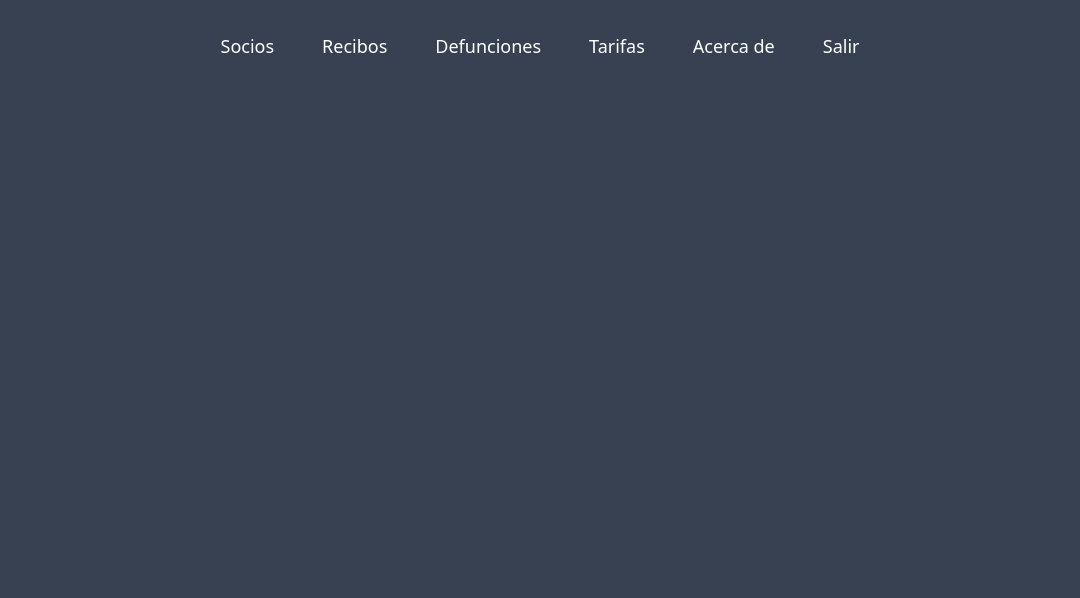
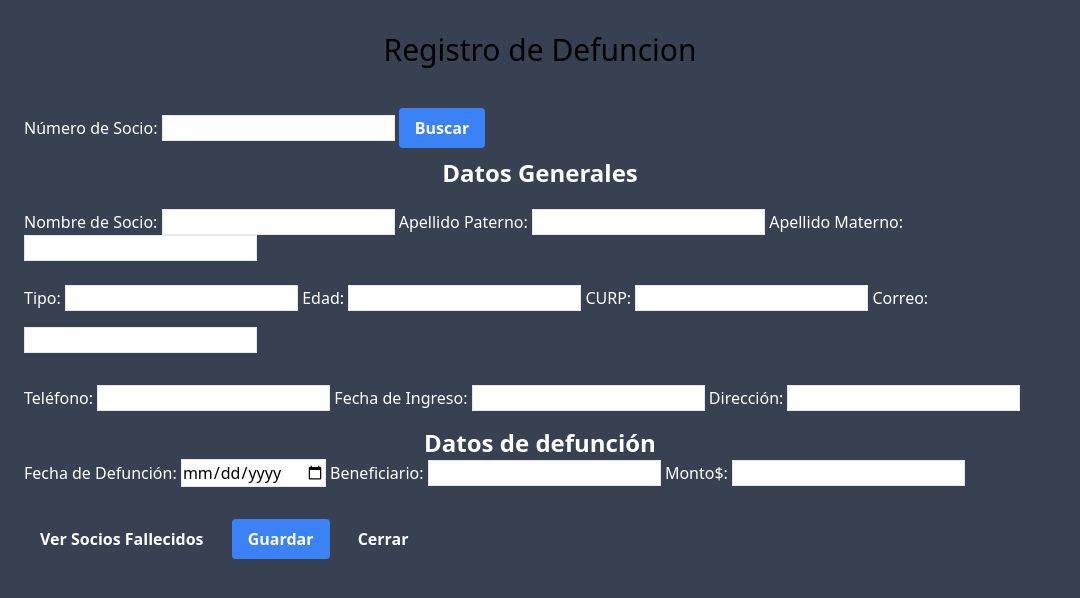
Before and after one commit to Thrashy190/sports-club-electron, an Electron app: page src/views/deaths.html in a window 1080 px wide. Drawn offline with Linux system fonts and the light colour scheme.

Commit message:
Update deaths.html

```diff
--- a/src/views/deaths.html
+++ b/src/views/deaths.html
@@ -9,20 +9,94 @@
     />
     <link href="../output.css" rel="stylesheet">
     <title>Defunciones</title>
-  </head>
-  <body class="flex flex-col bg-gray-700 m-auto pt-4 min-h-screen">
+    </head>
+    <body class="flex flex-col bg-gray-700 m-auto pt-4 min-h-screen">
     <header class="flex justify-center pt-4">
-      <nav class="text-white flex gap-4 flex-row">
-        <a class="text-lg px-4 transition hover:text-yellow-500 dark:hover:text-yellow-400" href="./partners.html">Socios</a>
-        <a class="text-lg px-4 transition hover:text-yellow-500 dark:hover:text-yellow-400" href="./receipts.html">Recibos</a>
-        <a class="text-lg px-4 transition hover:text-yellow-500 dark:hover:text-yellow-400" href="./deaths.html">Defunciones</a>
-        <a class="text-lg px-4 transition hover:text-yellow-500 dark:hover:text-yellow-400" href="./tariffs.html">Tarifas</a>
-        <a class="text-lg px-4 transition hover:text-yellow-500 dark:hover:text-yellow-400" href="./about.html">Acerca de</a>
-        <a class="text-lg px-4 transition hover:text-yellow-500 dark:hover:text-yellow-400" href="./index.html">Salir</a>
-      </nav>
+      <h1 class="text-blue-300 text-3xl">Registro de Defuncion</h1>
     </header>
 
+
     <main class="px-6 pt-10">
+
+
+    <label for="numeroSocio" class="text-white">Número de Socio:</label>
+    <input type="text" id="numeroSocio" name="numeroSocio" class="p-2 mb-4 border rounded-md" placeholder="">
+    <!-- boton -->
+    <button type="button" class="bg-blue-500 hover:bg-blue-700 text-white font-bold py-2 px-4 rounded">
+      Buscar
+    </button>
+
+
+    <p class="text-white text-2xl font-bold text-center pb-5">Datos Generales</p>
+
+
+    <label for="nombreSocio" class="text-white ">Nombre de Socio:</label>
+    <input type="text" id="nombreSocio" name="nombreSocio" class="p-2 mb-3 border rounded-md" placeholder="">
+
+    <label for="apellidoPaterno" class="text-white ps-3">Apellido Paterno:</label>
+    <input type="text" id="apellidoPaterno" name="apellidoPaterno" class="p-2 mb-3 border rounded-md" placeholder="">
+
+    <label for="apellidoMaterno" class="text-white ps-3">Apellido Materno:</label>
+    <input type="text" id="apellidoMaterno" name="apellidoMaterno" class="p-2 mb-2 border rounded-md" placeholder="">
+
+    <div class="mb-4"></div>
+
+    <label for="tipo" class="text-white ">Tipo:</label>
+    <input type="text" id="tipo" name="tipo" class="p-2 mb-4 border rounded-md" placeholder="">
+
+    <label for="otraEdad" class="text-white ps-3">Edad:</label>
+    <input type="text" id="otraEdad" name="otraEdad" class="p-2 mb-4 border rounded-md" placeholder="">
+
+    <label for="curp" class="text-white ps-3">CURP:</label>
+    <input type="text" id="curp" name="curp" class="p-2 mb-4 border rounded-md" placeholder="">
+
+    <label for="correo" class="text-white ps-3">Correo:</label>
+    <input type="text" id="correo" name="correo" class="p-2 mb-4 border rounded-md" placeholder="">
+
+    <div class="mb-4"></div>
+
+
+    <label for="telefono" class="text-white ">Teléfono:</label>
+    <input type="text" id="telefono" name="telefono" class="p-2 mb-4 border rounded-md" placeholder="">
+
+
+     <label for="fechaIngreso" class="text-white ps-3">Fecha de Ingreso:</label>
+     <input type="text" id="fechaIngreso" name="fechaIngreso" class="p-2 mb-4 border rounded-md" placeholder="">
+
+
+     <label for="direccion" class="text-white ps-3">Dirección:</label>
+     <input type="text" id="direccion" name="direccion" class="p-2 mb-4 border rounded-md" placeholder="">
+
+
+    <p class="text-white text-2xl font-bold pb-3 text-center">Datos de defunción</p>
+
+    <label for="fechaDefuncion" class="text-white ">Fecha de Defunción:</label>
+    <input type="date" id="fechaDefuncion" name="fechaDefuncion" class="p-2 mb-4 border rounded-md">
+
+    <label for="beneficiario" class="text-white ps-3">Beneficiario:</label>
+    <input type="text" id="beneficiario" name="beneficiario" class="p-2 mb-4 border rounded-md" placeholder="">
+
+    <label for="monto" class="text-white ps-3">Monto$:</label>
+    <input type="text" id="monto" name="monto" class="p-2 mb-4 border rounded-md" placeholder="">
+
+
+
+    <div class="mb-4"></div>
+
+
+    <button type="button" class="bg-green-500 hover:bg-green-700 text-white font-bold py-2 px-4 rounded">
+      Ver Socios Fallecidos
+    </button>
+
+
+    <button type="button" class="bg-blue-500 hover:bg-blue-700 text-white font-bold py-2 px-4 rounded ml-2">
+      Guardar
+    </button>
+
+
+    <button type="button" class="bg-red-500 hover:bg-red-700 text-white font-bold py-2 px-4 rounded ml-2">
+      Cerrar
+    </button>
 
     </main>
   </body>
```
